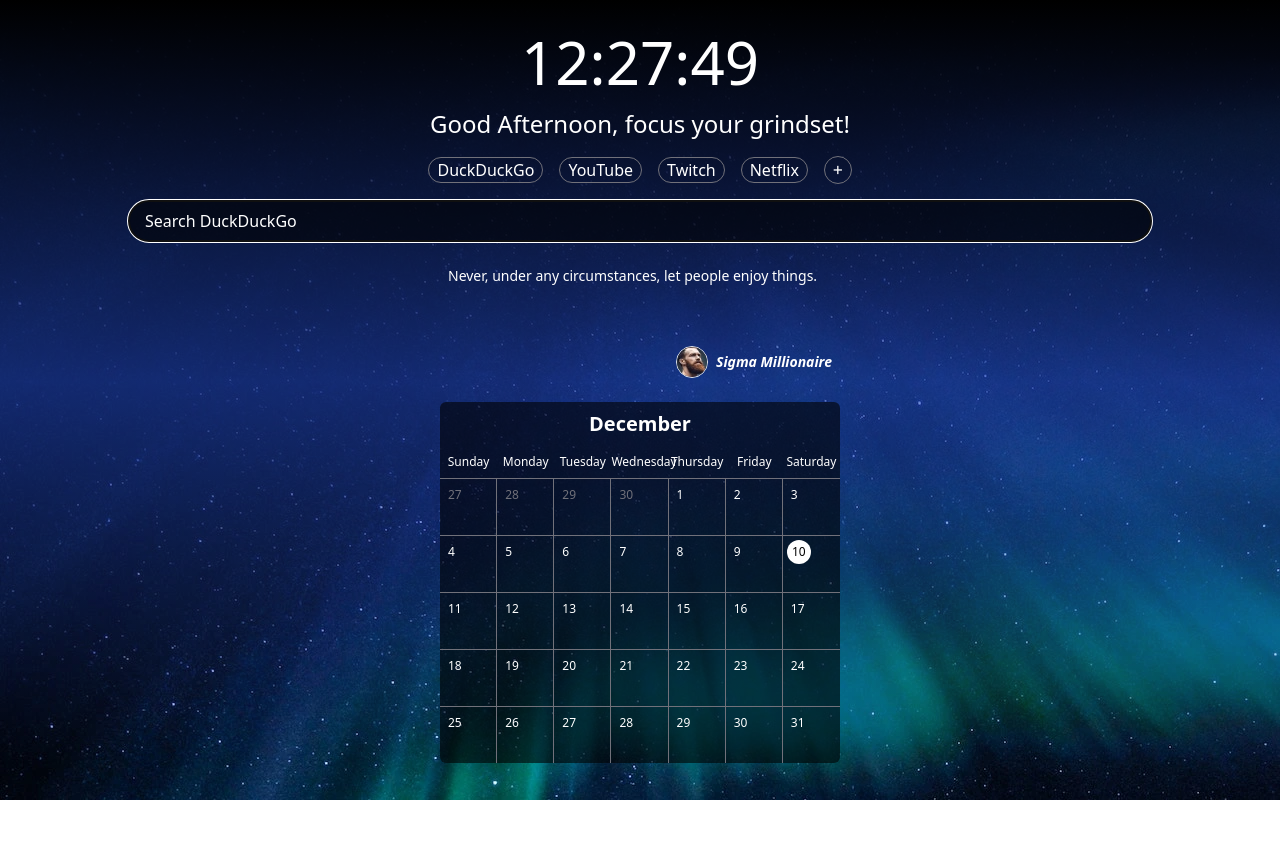
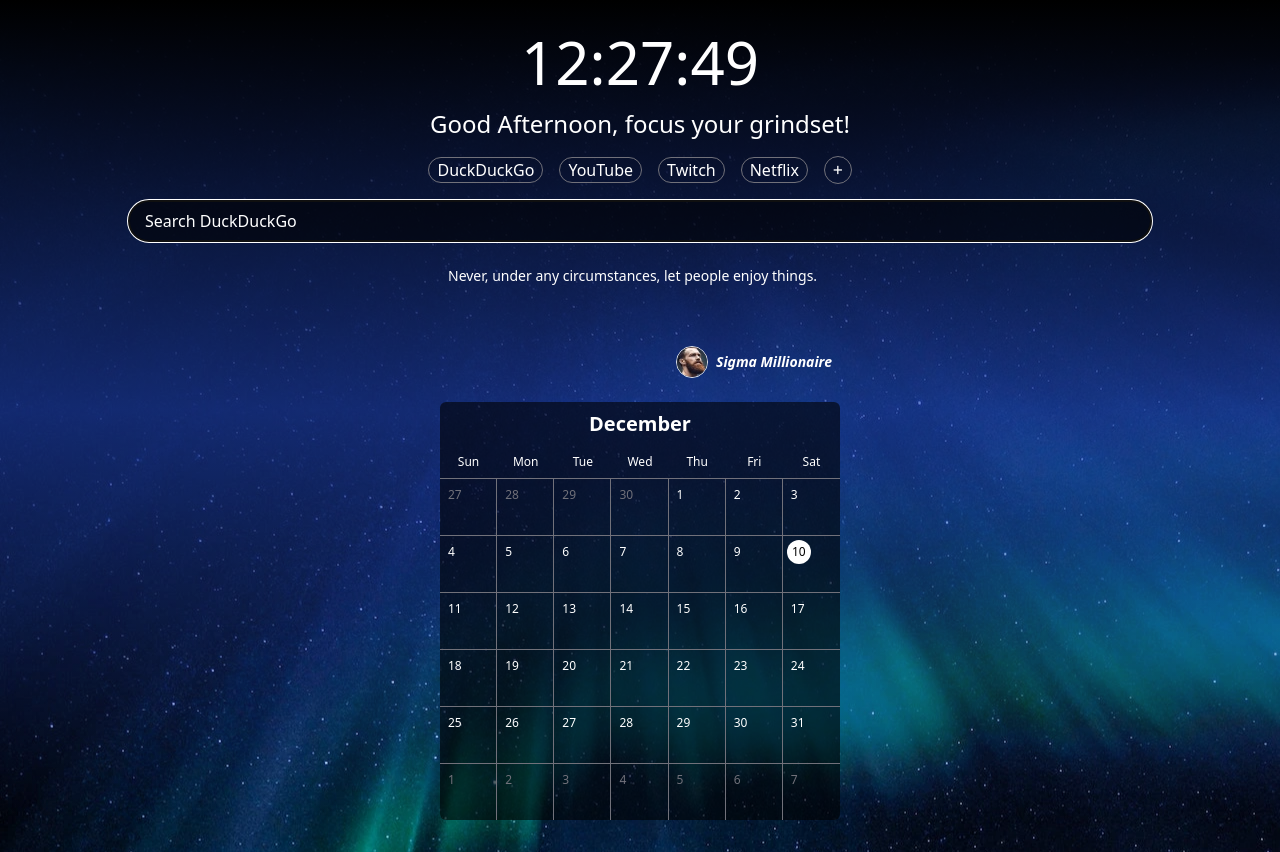
Before and after one commit to lewisbarnes/sigma-start, a Preact app: page / in a window 1280 px wide. Before the commit the page ends 800 px from the top, so only its background shows below. Built offline with nearby package versions, Linux system fonts and the light colour scheme.

Commit message:
changed number of days shown in calendar and changed day names

```diff
--- a/src/components/Calendar.tsx
+++ b/src/components/Calendar.tsx
@@ -5,22 +5,20 @@
   const lastMonth = date.clone().set('month', date.month() - 1);
   const firstDay = date.clone().set('date', 1);
 
+  const days = ['Sunday', 'Monday', 'Tuesday', 'Wednesday', 'Thursday', 'Friday', 'Saturday'];
+
   return (
     <div class="max-w-[50vmin] mx-auto bg-black/60 rounded-md">
       <div class="text-white text-center mx-auto rounded-t-md py-2 text-xl font-bold">
         {date.format('MMMM')}
       </div>
       <div class="text-white grid grid-cols-7 rounded-b-md  text-center py-2 text-xs">
-        <span>Sunday</span>
-        <span>Monday</span>
-        <span>Tuesday</span>
-        <span>Wednesday</span>
-        <span>Thursday</span>
-        <span>Friday</span>
-        <span>Saturday</span>
+        {days.map((x) => (
+          <span>{x.substring(0, 3)}</span>
+        ))}
       </div>
       <div class="mx-auto text-white grid grid-cols-7 rounded-b-md text-xs">
-        {Array.from(new Array(35)).map((x, i) => (
+        {Array.from(new Array(42)).map((x, i) => (
           <p
             class={`${
               (i + 1) % 7 ? 'border-r' : ''
@@ -35,7 +33,7 @@
                 </span>
               ) : i + 1 - firstDay.day() == date.date() ? (
                 <div className="bg-white text-black rounded-full w-6 aspect-square flex -mt-1 -ml-1 justify-center items-center">
-                  <p className="block">{i + 1 - firstDay.day()}</p>
+                  <p className="">{i + 1 - firstDay.day()}</p>
                 </div>
               ) : (
                 <span>{i + 1 - firstDay.day()}</span>
```
